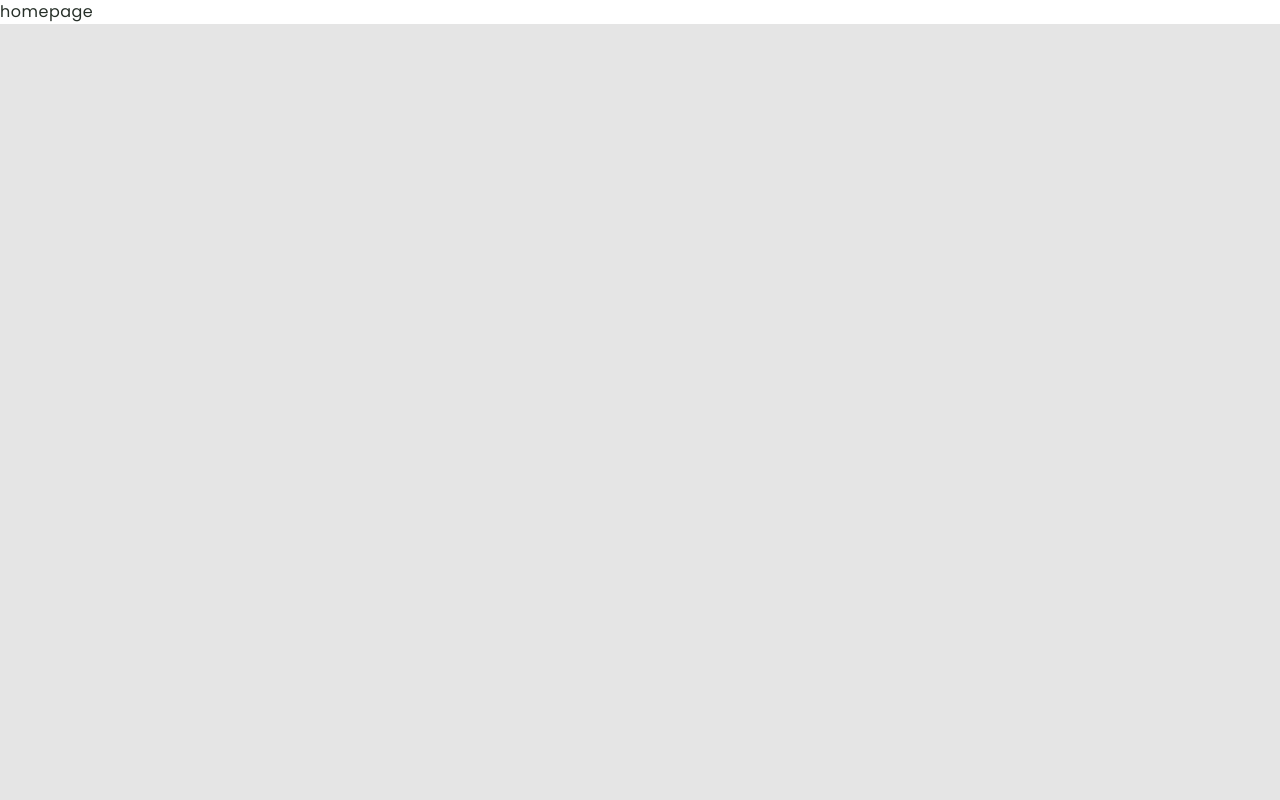
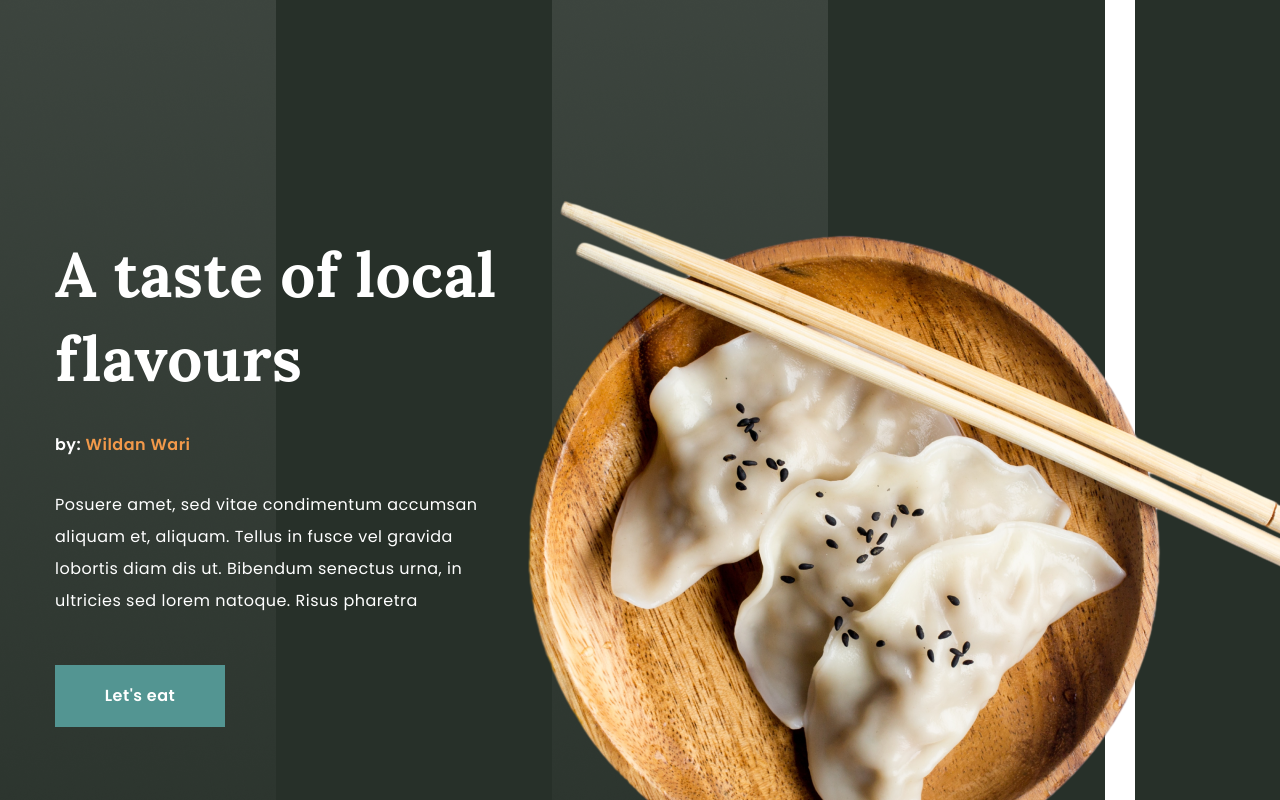
Before and after one commit to terrorbladegodlike/w-food, a Next.js app: page / in a window 1280 px wide. Shown: the top 800 px of the page. Built offline with nearby package versions, Linux system fonts and the light colour scheme.

Commit message:
Adding a "Hero" component

```diff
--- a/app/page.jsx
+++ b/app/page.jsx
@@ -1,7 +1,10 @@
+// Import Components
+import Hero from "@/components/Hero";
+
 export default function Home() {
   return (
     <main className="w-full max-w-[1440px] bg-white mx-auto overflow-hidden">
-      homepage
+      <Hero/>
     </main>
   )
 }
--- /dev/null
+++ b/components/Hero.jsx
@@ -0,0 +1,88 @@
+"use client";
+
+// Import Next-Image
+import Image from "next/image";
+
+// Import Framer-Motion & Fade-IN
+import { motion } from "framer-motion";
+import { fadeIn } from "@/variants";
+
+// Import Button from UI
+import { Button } from "./ui/button";
+
+const Hero = () => {
+  return (
+    <section
+      className="bg-hero bg-no-repeat relative xl:bg-cover xl:h-[1098px] py-40 pb-32 xl:py-0"
+      id="home"
+    >
+      <div className="container mx-auto">
+        {/* Text & Image */}
+        <div className="flex items-center xl:h-[960px]">
+          {/* Text */}
+          <div className="w-full xl:max-w-[460px] text-center xl:text-left">
+            <motion.h1
+              variants={fadeIn("down", 0.2)}
+              initial="hidden"
+              whileInView={"show"}
+              viewport={{ once: false, amount: 0.4 }}
+              className="text-white mb-7"
+            >
+              A taste of local <br /> flavours{" "}
+            </motion.h1>
+            <motion.p
+              variants={fadeIn("down", 0.4)}
+              initial="hidden"
+              whileInView={"show"}
+              viewport={{ once: false, amount: 0.4 }}
+              className="text-white font-semibold mb-7"
+            >
+              by: <span className="text-orange">Wildan Wari</span>
+            </motion.p>
+            <motion.p
+              variants={fadeIn("down", 0.6)}
+              initial="hidden"
+              whileInView={"show"}
+              viewport={{ once: false, amount: 0.4 }}
+              className="text-white mb-12 max-w-lg mx-auto xl:max-w-none xl:mx-0"
+            >
+              Posuere amet, sed vitae condimentum accumsan aliquam et, aliquam.
+              Tellus in fusce vel gravida lobortis diam dis ut. Bibendum
+              senectus urna, in ultricies sed lorem natoque. Risus pharetra
+            </motion.p>
+            <motion.div
+              variants={fadeIn("down", 0.8)}
+              initial="hidden"
+              whileInView={"show"}
+              viewport={{ once: false, amount: 0.4 }}
+            >
+              <Button>Let's eat</Button>
+            </motion.div>
+          </div>
+          {/* Image */}
+          <motion.div
+            variants={fadeIn("down", 0.8)}
+            initial="hidden"
+            whileInView={"show"}
+            viewport={{ once: false, amount: 0.1 }}
+            className="hidden xl:flex xl:absolute xl:top-[200px] xl:right-0"
+          >
+            <Image src="/hero/plate.png" width={756} height={682} alt="plate" />
+          </motion.div>
+        </div>
+      </div>
+      {/* Coffee Img */}
+      <div
+        variants={fadeIn("up", 1.2)}
+        initial="hidden"
+        whileInView={"show"}
+        viewport={{ once: false, amount: 0.1 }}
+        className="hidden xl:flex xl:relative xl:-top-36"
+      >
+        <Image src="/hero/coffee.png" width={386} height={404} alt="coffee" />
+      </div>
+    </section>
+  );
+};
+
+export default Hero;
```
Also changed, not shown: variants.js (renamed from public/variants.js).
